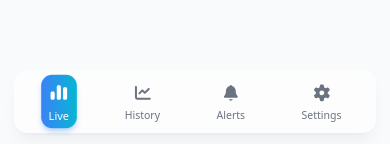
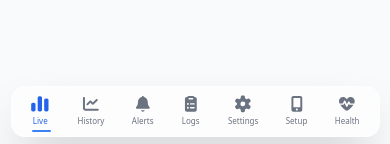
Before and after one commit to mystogan1702/energy-dashboard, a React (Vite) app: page / in a window 390 px wide. Shown: the part 697-841 px from the top of the page. Built offline with nearby package versions, Linux system fonts and the light colour scheme; no server answers; the database is empty; sample sign-in values are in the browser's storage.

Commit message:
Update MobileNav.jsx

```diff
--- a/src/components/MobileNav.jsx
+++ b/src/components/MobileNav.jsx
@@ -1,54 +1,197 @@
-import React from "react";
-import { Link, useLocation } from "react-router-dom";
+import React, { useState, useEffect, useRef, useCallback } from "react";
+import { Link, useLocation, useNavigate } from "react-router-dom";
 import { FontAwesomeIcon } from "@fortawesome/react-fontawesome";
 import {
   faChartSimple,
   faChartLine,
   faBell,
+  faClipboardList,
   faCog,
+  faMobileAlt,
+  faHeartbeat,
 } from "@fortawesome/free-solid-svg-icons";
 
 const tabs = [
   { path: "/", label: "Live", icon: faChartSimple },
   { path: "/history", label: "History", icon: faChartLine },
   { path: "/notifications", label: "Alerts", icon: faBell },
+  { path: "/event-logs", label: "Logs", icon: faClipboardList },
   { path: "/settings", label: "Settings", icon: faCog },
+  { path: "/device-setup", label: "Setup", icon: faMobileAlt },
+  { path: "/system-health", label: "Health", icon: faHeartbeat },
 ];
 
 export default function MobileNav({ unreadNotifCount = 0, newLogsCount = 0 }) {
-  const { pathname } = useLocation();
+  const location = useLocation();
+  const navigate = useNavigate();
+  const navRef = useRef(null);
+
+  // Underline position (slide animation)
+  const [underlineStyle, setUnderlineStyle] = useState({ left: 0, width: 0 });
+
+  // Ripple state – which indices are currently scaling up
+  const [rippleIndices, setRippleIndices] = useState([]);
+  const [animating, setAnimating] = useState(false);
+  const rippleTimer = useRef(null);
+
+  // Cache icon positions relative to the nav container
+  const iconPositionsRef = useRef({});
+
+  // Measure all icons and cache their positions
+  const measureAllLinks = useCallback(() => {
+    if (!navRef.current) return;
+    const navRect = navRef.current.getBoundingClientRect();
+    const positions = {};
+    tabs.forEach((tab) => {
+      const el = document.querySelector(`[data-mobile-nav="${tab.path}"]`);
+      if (el) {
+        const elRect = el.getBoundingClientRect();
+        positions[tab.path] = {
+          left: elRect.left - navRect.left,
+          width: elRect.width,
+        };
+      }
+    });
+    iconPositionsRef.current = positions;
+    if (!animating && positions[location.pathname]) {
+      setUnderlineStyle(positions[location.pathname]);
+    }
+  }, [location.pathname, animating]);
+
+  useEffect(() => {
+    measureAllLinks();
+    window.addEventListener("resize", measureAllLinks);
+    return () => window.removeEventListener("resize", measureAllLinks);
+  }, [measureAllLinks]);
+
+  // Keep underline on active page when route changes (if not animating)
+  useEffect(() => {
+    if (animating) return;
+    const style = iconPositionsRef.current[location.pathname];
+    if (style) setUnderlineStyle(style);
+  }, [location.pathname, animating]);
+
+  // Helper: get index of a path
+  const getIndex = (path) => tabs.findIndex((t) => t.path === path);
+
+  // Click handler – same animation as desktop
+  const handleClick = (e, targetPath) => {
+    e.preventDefault();
+    if (animating) return;
+    const currentPath = location.pathname;
+    if (currentPath === targetPath) return;
+
+    const fromIndex = getIndex(currentPath);
+    const toIndex = getIndex(targetPath);
+    if (fromIndex === -1 || toIndex === -1) {
+      navigate(targetPath);
+      return;
+    }
+
+    const positions = iconPositionsRef.current;
+    if (!positions[currentPath] || !positions[targetPath]) {
+      navigate(targetPath);
+      return;
+    }
+
+    // Start animation
+    setAnimating(true);
+
+    // Move underline to target position
+    setUnderlineStyle(positions[targetPath]);
+
+    // Determine the sequence of indices the underline passes over
+    const step = fromIndex < toIndex ? 1 : -1;
+    const indicesBetween = [];
+    for (let i = fromIndex; i !== toIndex + step; i += step) {
+      indicesBetween.push(i);
+    }
+
+    const totalDuration = 300; // matches CSS transition
+    const delayPerIcon = totalDuration / (indicesBetween.length - 1 || 1);
+
+    let accumulatedDelay = 0;
+    indicesBetween.forEach((idx) => {
+      const timer = setTimeout(() => {
+        setRippleIndices((prev) => [...prev, idx]);
+        setTimeout(() => {
+          setRippleIndices((prev) => prev.filter((i) => i !== idx));
+        }, 150);
+      }, accumulatedDelay);
+      accumulatedDelay += delayPerIcon;
+    });
+
+    // Instant navigation
+    navigate(targetPath);
+
+    // Reset animating after transition
+    rippleTimer.current = setTimeout(() => {
+      setAnimating(false);
+      setRippleIndices([]);
+    }, totalDuration + 50);
+  };
+
+  useEffect(() => {
+    return () => {
+      if (rippleTimer.current) clearTimeout(rippleTimer.current);
+    };
+  }, []);
 
   return (
-    <div className="fixed bottom-4 left-4 right-4 md:hidden z-50">
-      <div className="glass-card !p-1.5 flex justify-around items-center">
-        {tabs.map((tab) => {
-          const active = pathname === tab.path;
+    <div className="fixed bottom-3 left-3 right-3 md:hidden z-50">
+      <nav
+        ref={navRef}
+        className="glass rounded-2xl border border-white/30 dark:border-gray-700/50 shadow-2xl p-1.5 flex justify-around items-center backdrop-blur-xl relative overflow-hidden"
+      >
+        {/* Sliding underline – positioned at the bottom of the nav */}
+        <span
+          className="absolute bottom-1 h-0.5 bg-blue-500 dark:bg-blue-400 rounded-full transition-all duration-300 ease-out"
+          style={{
+            left: `${underlineStyle.left + 4}px`,
+            width: `${underlineStyle.width - 8}px`,
+          }}
+        />
+
+        {tabs.map((tab, idx) => {
+          const active = location.pathname === tab.path;
+          const isRippling = rippleIndices.includes(idx);
+          const scaleClass = active || isRippling ? "scale-110" : "scale-100";
+
           return (
             <Link
               key={tab.path}
               to={tab.path}
-              className={`relative flex flex-col items-center justify-center py-1.5 px-2 rounded-xl text-xs font-medium transition-all duration-300 ${
-                active ? "text-white scale-105" : "text-gray-500 dark:text-gray-400"
+              data-mobile-nav={tab.path}
+              onClick={(e) => handleClick(e, tab.path)}
+              className={`relative flex flex-col items-center justify-center py-1 px-1 rounded-lg text-[8px] font-medium transition-all duration-300 ${
+                active
+                  ? "text-blue-600 dark:text-blue-400"
+                  : "text-gray-500 dark:text-gray-400"
               }`}
             >
-              {active && (
-                <span className="absolute inset-0 bg-gradient-to-r from-blue-500 to-cyan-500 rounded-xl shadow-md shadow-blue-500/30" />
-              )}
-              <span className="relative z-10 text-lg">
-                <FontAwesomeIcon icon={tab.icon} />
+              <span className="relative inline-block">
+                <FontAwesomeIcon
+                  icon={tab.icon}
+                  className={`text-lg transition-all duration-300 ease-out ${scaleClass}`}
+                />
                 {/* Badge for Alerts */}
                 {tab.path === "/notifications" && unreadNotifCount > 0 && (
-                  <span className="absolute -top-2 -right-2 inline-flex items-center justify-center w-4 h-4 text-xs font-bold text-white bg-red-500 rounded-full">
+                  <span className="absolute -top-1.5 -right-2 inline-flex items-center justify-center min-w-[16px] h-4 px-1 text-[9px] font-bold text-white bg-red-500 rounded-full">
                     {unreadNotifCount}
                   </span>
                 )}
-                {/* Badge for Logs? Logs tab not in mobile nav, but we can ignore */}
+                {/* Badge for Logs */}
+                {tab.path === "/event-logs" && newLogsCount > 0 && (
+                  <span className="absolute -top-1.5 -right-2 inline-flex items-center justify-center min-w-[16px] h-4 px-1 text-[9px] font-bold text-white bg-red-500 rounded-full">
+                    {newLogsCount}
+                  </span>
+                )}
               </span>
-              <span className="relative z-10 mt-0.5">{tab.label}</span>
+              <span className="mt-0.5">{tab.label}</span>
             </Link>
           );
         })}
-      </div>
+      </nav>
     </div>
   );
 }
```
